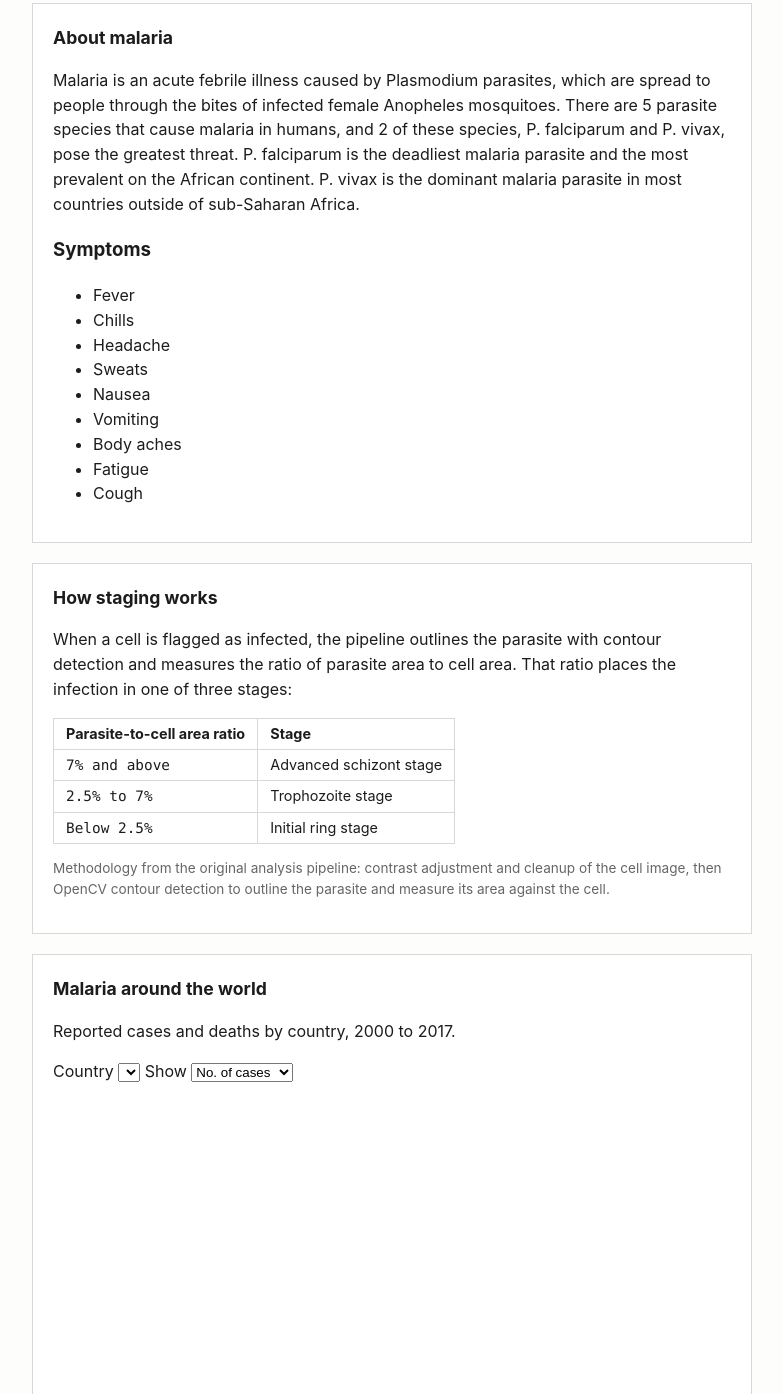
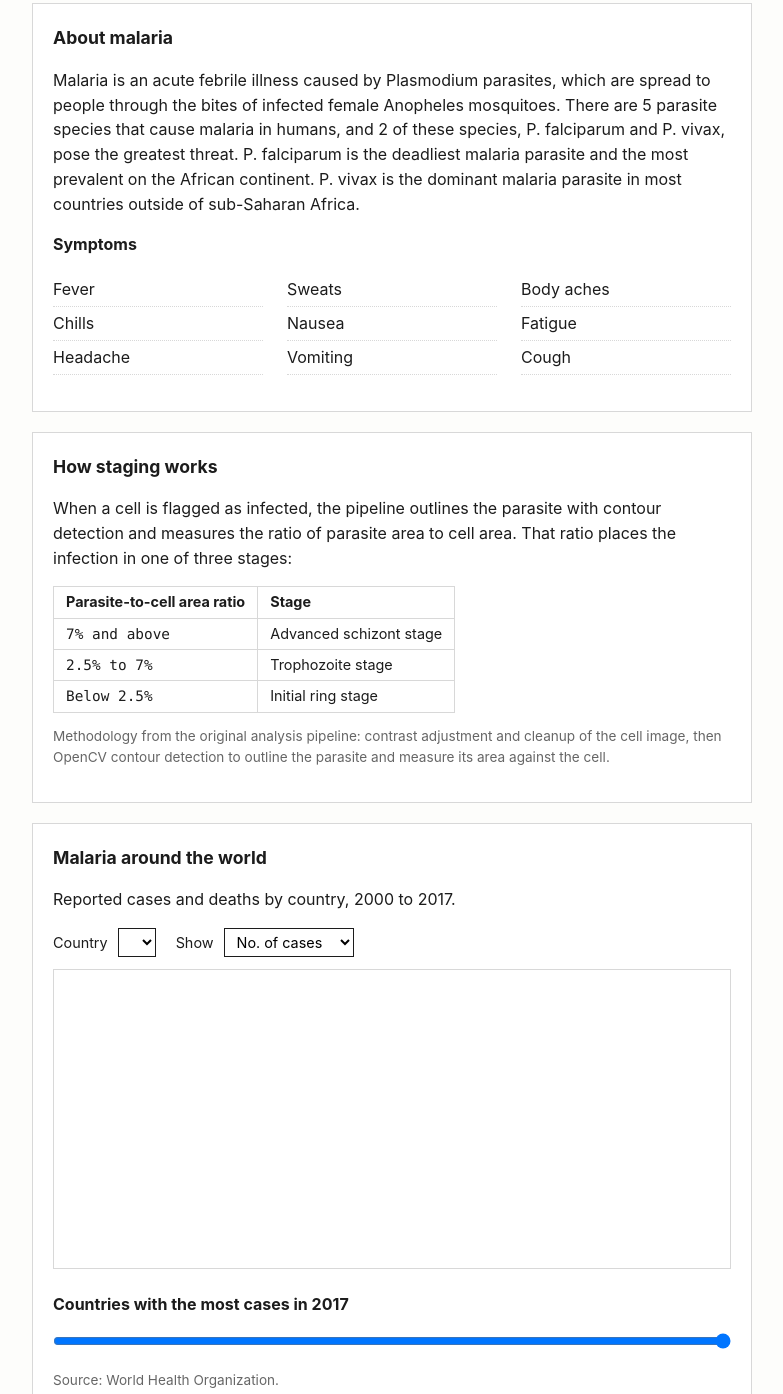
Before and after one commit to nepalanurag/Detection-of-Malaria-Using-CNN, a plain HTML site: page web/site/index.html in a window 1280 px wide. Shown: the part 451-1845 px from the top of the page, without its empty margins (248-1031 px from the left). Drawn offline with Linux system fonts and the light colour scheme.

Commit message:
style the new malaria info sections

```diff
--- a/web/site/style.css
+++ b/web/site/style.css
@@ -58,3 +58,18 @@ table { border-collapse: collapse; margin-top: 12px; font-size: 0.9rem; }
 th, td { border: 1px solid var(--rule); padding: 4px 12px; text-align: left; }
 td.num { font-family: ui-monospace, Menlo, monospace; }
 .about a { color: var(--accent); }
+
+/* Added sections: about malaria, staging, world chart. */
+h3 { font-size: 1rem; margin: 16px 0 8px; }
+.symptoms { list-style: none; padding: 0; columns: 3; column-gap: 24px; }
+.symptoms li { padding: 4px 0; border-bottom: 1px dotted var(--rule); break-inside: avoid; }
+.chartrow { display: flex; gap: 20px; flex-wrap: wrap; margin: 12px 0; align-items: center; }
+.chartrow label { font-size: 0.9rem; }
+select {
+  font: inherit; padding: 4px 8px; border: 1px solid var(--ink);
+  background: #fff; margin-left: 6px;
+}
+#malchart { width: 100%; height: 300px; border: 1px solid var(--rule); background: #fff; }
+input[type="range"] { width: 100%; margin: 8px 0; }
+#top5 { margin: 8px 0; padding-left: 24px; }
+#top5 li { margin-bottom: 4px; font-variant-numeric: tabular-nums; }
```
